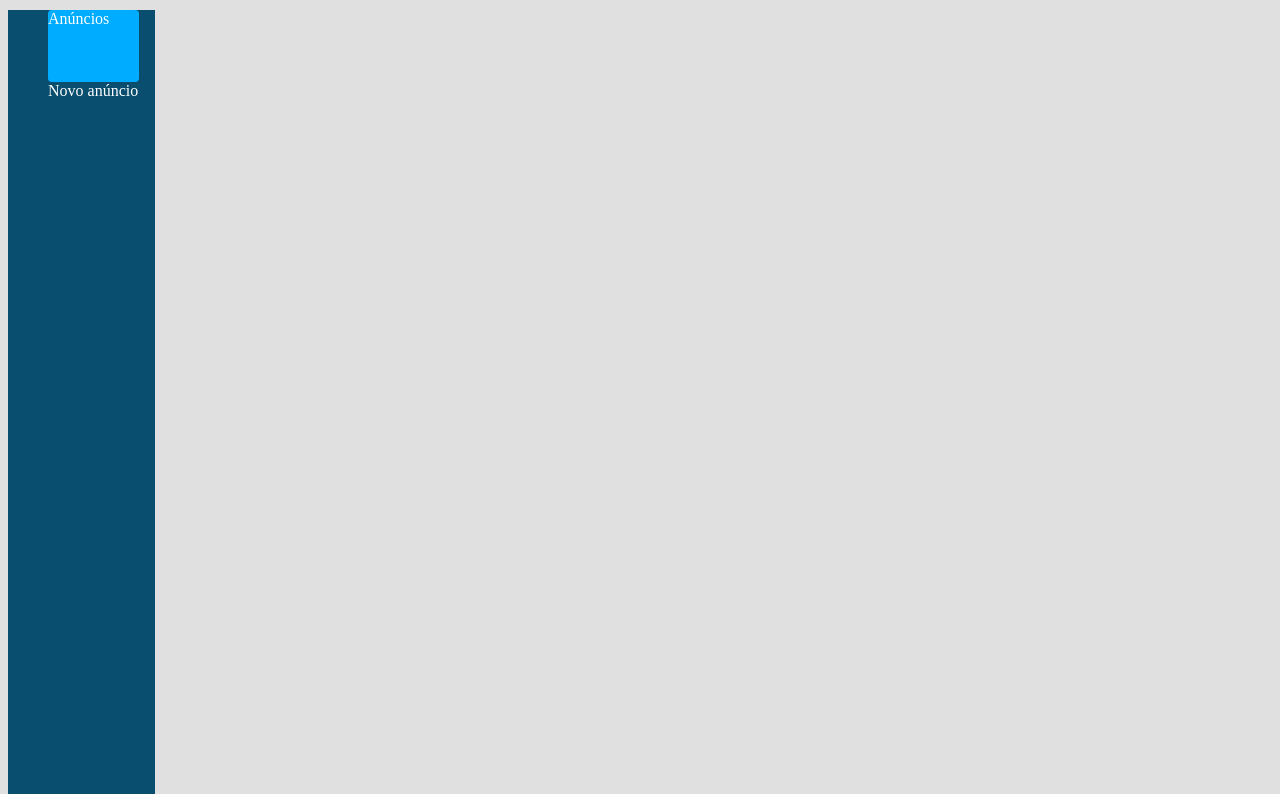
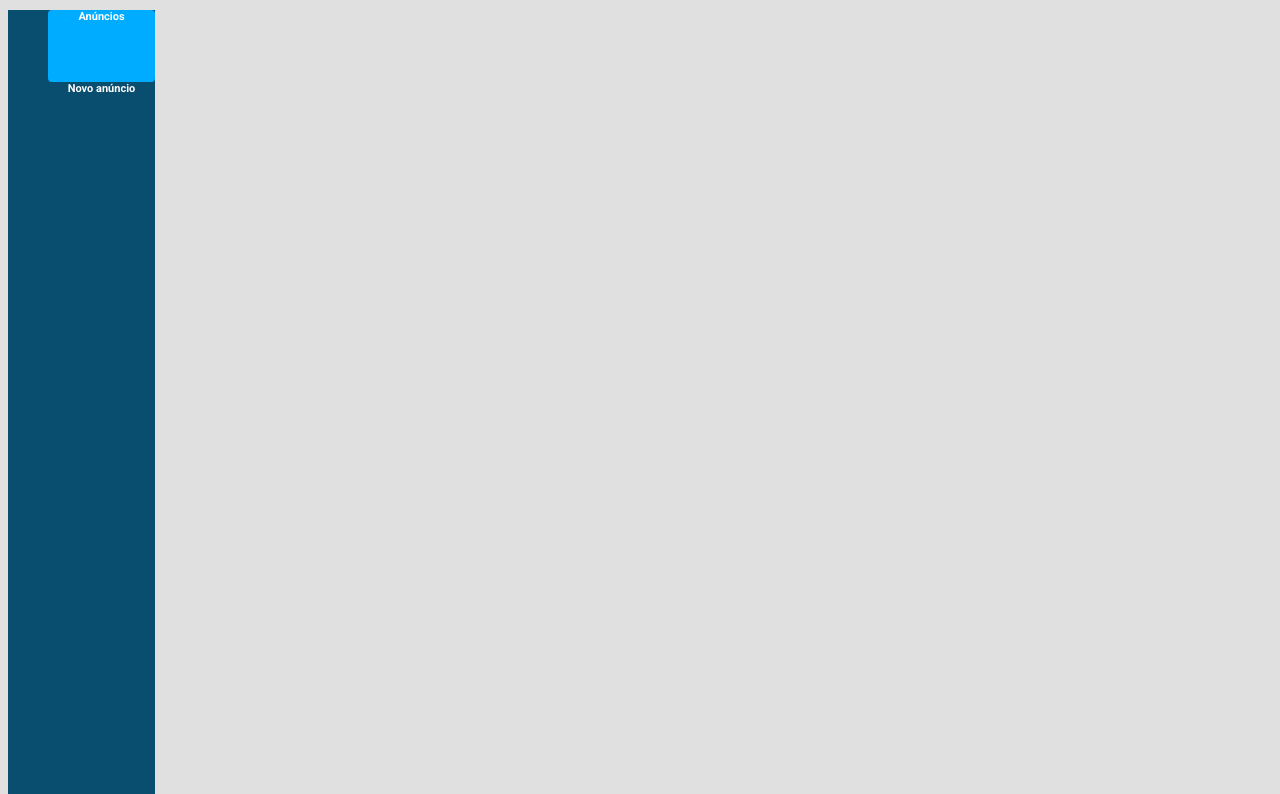
Before and after one commit to enzotoshio/viva, a website: page app/index.html in a window 1280 px wide. Shown: the part 74-868 px from the top of the page. Drawn offline with nearby package versions, Linux system fonts and the light colour scheme; some packages are replaced by stand-ins of ours; files that its build step writes are made by us from their sources.

Commit message:
more css

```diff
--- a/app/index.html
+++ b/app/index.html
@@ -44,7 +44,6 @@
     <!-- bower:js -->
     <script src="bower_components/angular/angular.js"></script>
     <script src="bower_components/angular-route/angular-route.js"></script>
-    <script src="bower_components/q/q.js"></script>
     <!-- endbower -->
     <!-- endbuild -->
 
--- a/app/styles/main.styl
+++ b/app/styles/main.styl
@@ -11,6 +11,7 @@ body
   background-color: #e0e0e0
   width: 100%
   height: 100%
+  font-family: Roboto
 
 .page-body
   overflow: hidden
@@ -18,7 +19,6 @@ body
   height: 100%
 
 .page-title
-  font-family: Roboto
   font-size: 24px
   font-weight: bold
   font-stretch: condensed
@@ -40,14 +40,21 @@ body
   list-style: none
 
   .item
-    width: 91px
     height: 72px
     clear: both
+    font-size: 11px
+    font-weight: bold
+    font-stretch: condensed
     color: #ffffff
+    text-align: center
+    center(91px)
 
   .link
     text-decoration: none
     color: #ffffff
+    display: block
+    text-align: center
+    width: 100%
 
   .title
     border-radius: 4px
@@ -151,7 +158,6 @@ body
   color: #444444
   text-overflow: ellipsis
   white-space: nowrap
-  font-family: Roboto
   font-size: 18px
   font-weight: normal
   font-stretch: condensed
@@ -159,7 +165,6 @@ body
 
 .ad-description
   width: 100%
-  font-family: Roboto
   font-size: 14px
   font-weight: normal
   font-stretch: condensed
@@ -184,7 +189,6 @@ body
   padding: 9px 8px 8px 8px
   box-shadow: inset 0 -1px 0 0 rgba(0, 0, 0, 0.12)
   display: inline-block
-  font-family: Roboto
   font-size: 14px
   font-weight: bold
   font-stretch: condensed
```
